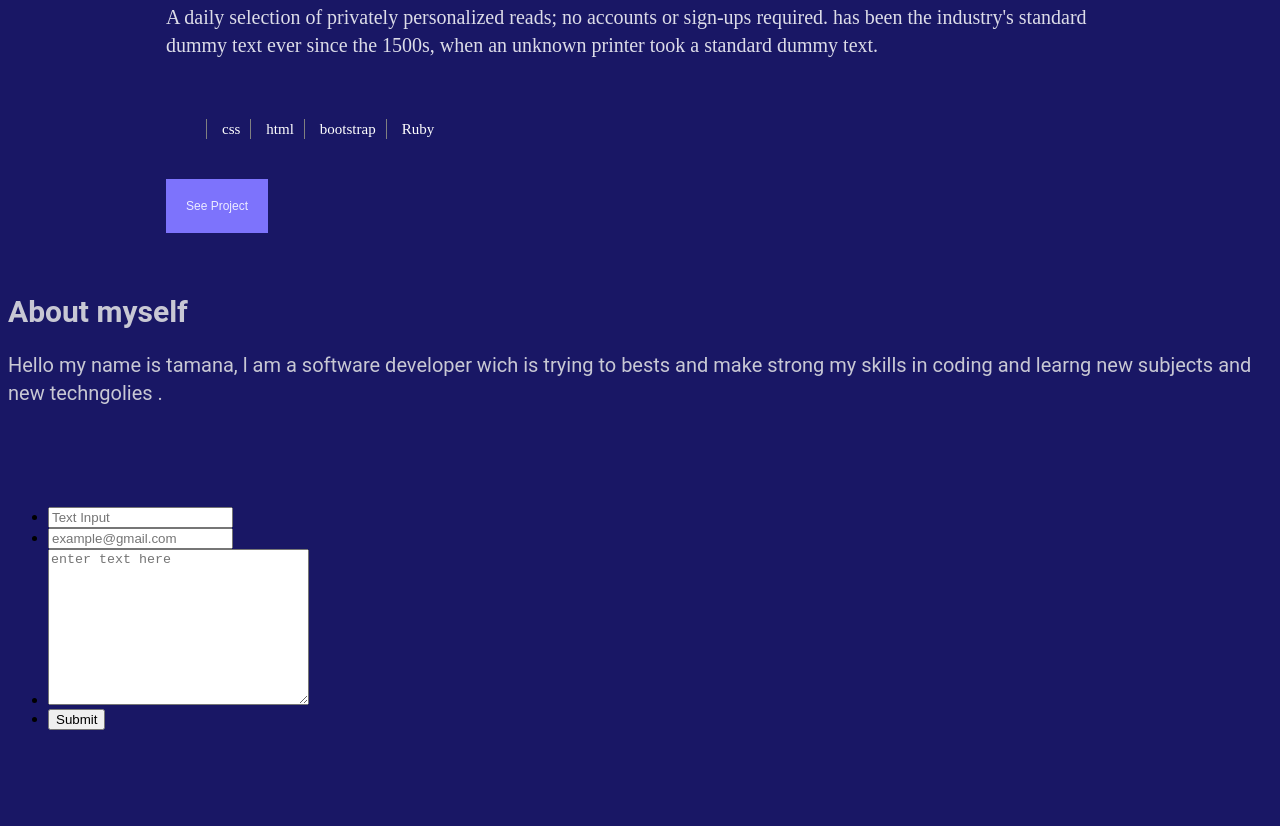
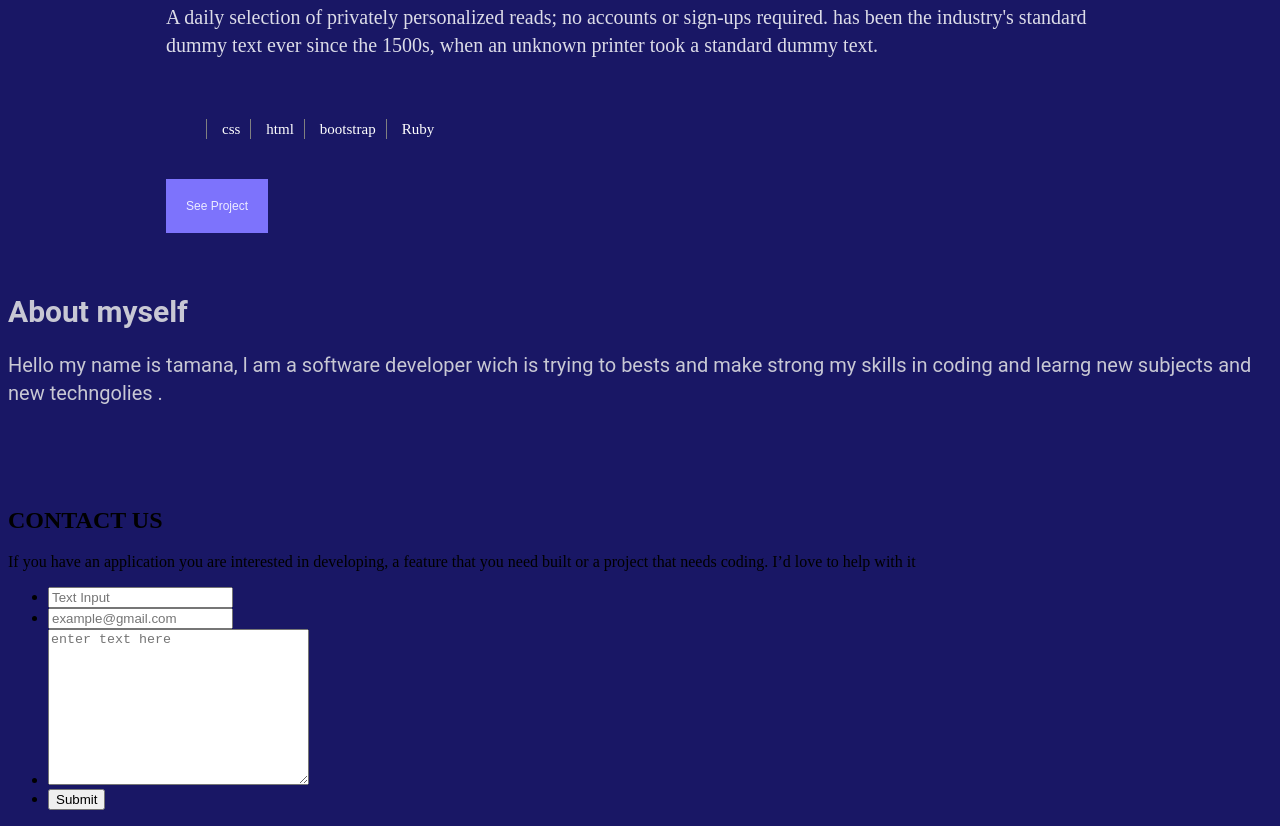
Before and after one commit to tamana-Balkhi/portfolio, a website: page index.html in a window 1280 px wide. Shown: the part 3137-3963 px from the top of the page. Before the commit the page ends 3883 px from the top, so only its background shows below. Drawn offline with Linux system fonts and the light colour scheme.

Commit message:
add h2 and p tags inside html file beside changing action method from get to post

```diff
--- a/index.html
+++ b/index.html
@@ -198,8 +198,9 @@
       learng new subjects and new techngolies .</p>
   </article>
   <div class="contact-form">
-    <form action="https://formspree.io/f/myyoqezy" method="GET">
-
+    <h2>CONTACT US</h2>
+    <p>If you have an application you are interested in developing, a feature that you need built or a project that needs coding. I’d love to help with it </p>
+    <form action="https://formspree.io/f/myyoqezy" method="POST">
       <ul>
         <li>
           <label for="name"></label>
```
